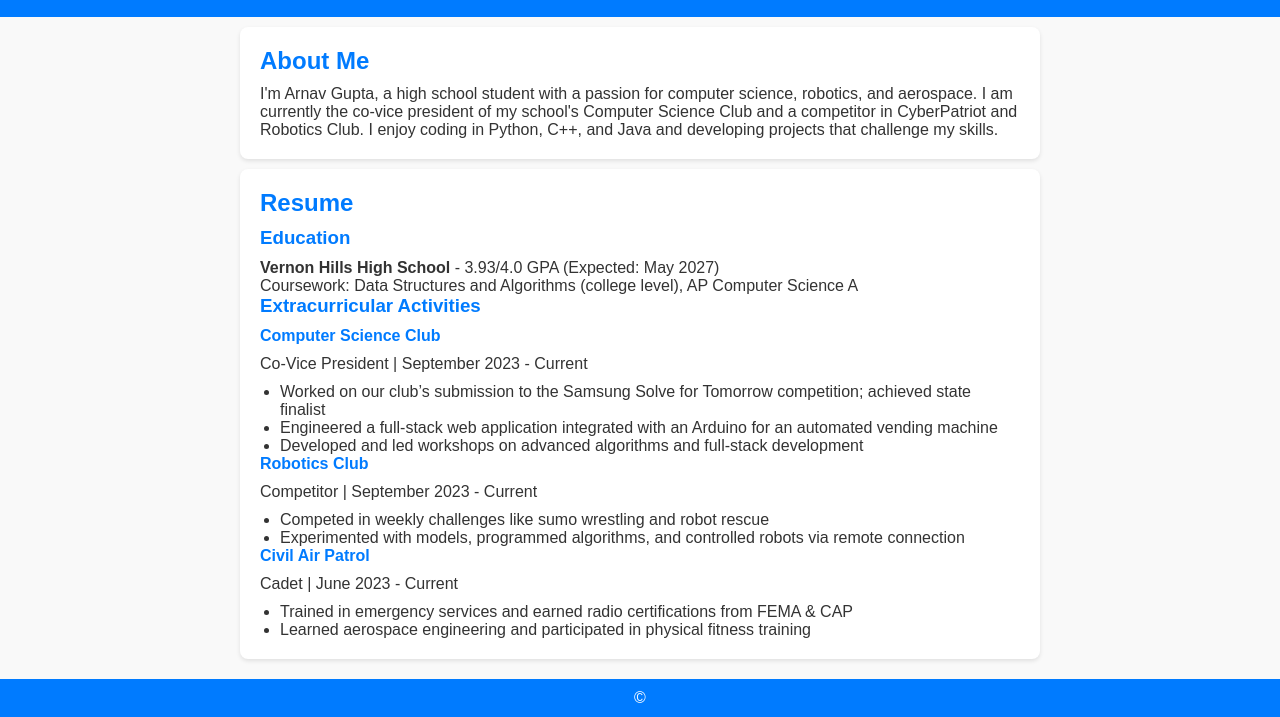
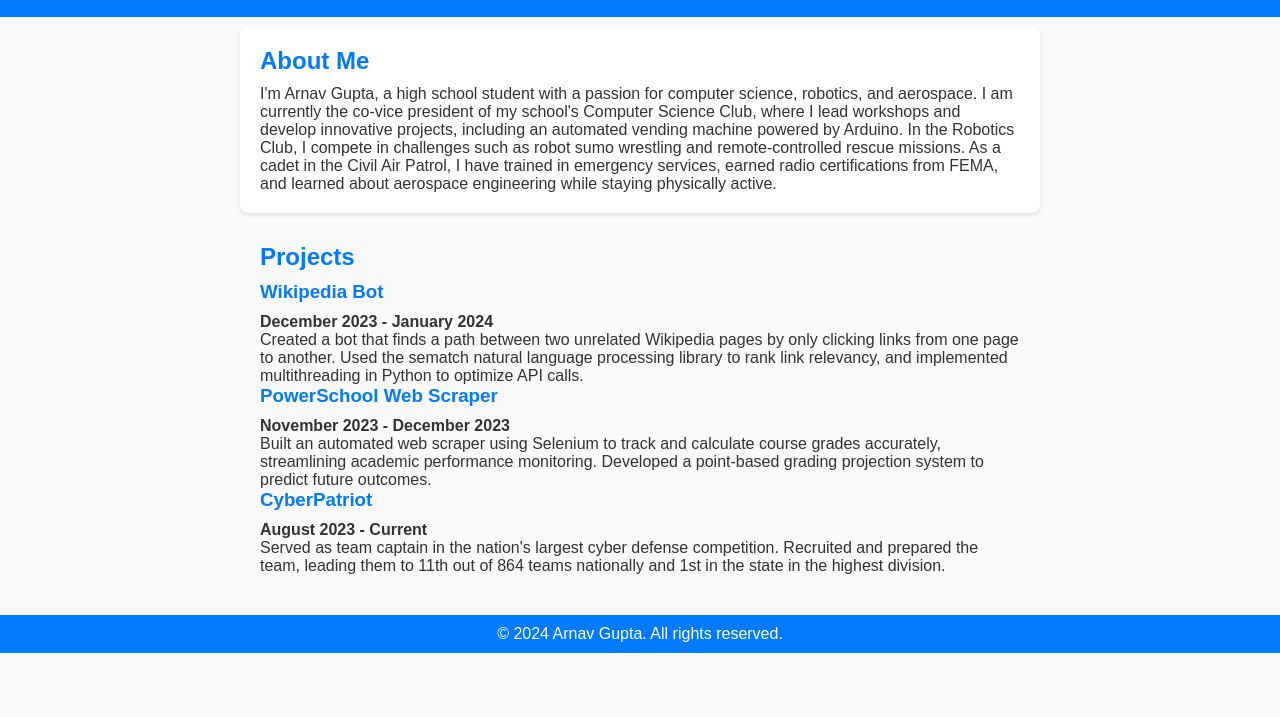
Before and after one commit to agnasa06/agnasa06.github.io, a plain HTML site: page index.html in a window 1280 px wide. Shown: the part 83-800 px from the top of the page. Drawn offline with Linux system fonts and the light colour scheme.

Commit message:
commit 3

```diff
--- a/index.html
+++ b/index.html
@@ -16,44 +16,33 @@
 
     <section class="about-me">
         <h2>About Me</h2>
-        <p>I'm Arnav Gupta, a high school student with a passion for computer science, robotics, and aerospace. I am currently the co-vice president of my school's Computer Science Club and a competitor in CyberPatriot and Robotics Club. I enjoy coding in Python, C++, and Java and developing projects that challenge my skills.</p>
+        <p>I'm Arnav Gupta, a high school student with a passion for computer science, robotics, and aerospace. I am currently the co-vice president of my school's Computer Science Club, where I lead workshops and develop innovative projects, including an automated vending machine powered by Arduino. In the Robotics Club, I compete in challenges such as robot sumo wrestling and remote-controlled rescue missions. As a cadet in the Civil Air Patrol, I have trained in emergency services, earned radio certifications from FEMA, and learned about aerospace engineering while staying physically active.</p>
     </section>
 
-    <section class="resume">
-        <h2>Resume</h2>
+    <section class="projects">
+        <h2>Projects</h2>
 
-        <h3>Education</h3>
-        <p><strong>Vernon Hills High School</strong> - 3.93/4.0 GPA (Expected: May 2027)</p>
-        <p>Coursework: Data Structures and Algorithms (college level), AP Computer Science A</p>
+        <div class="project">
+            <h3>Wikipedia Bot</h3>
+            <p><strong>December 2023 - January 2024</strong></p>
+            <p>Created a bot that finds a path between two unrelated Wikipedia pages by only clicking links from one page to another. Used the sematch natural language processing library to rank link relevancy, and implemented multithreading in Python to optimize API calls.</p>
+        </div>
 
-        <h3>Extracurricular Activities</h3>
-        <h4>Computer Science Club</h4>
-        <p>Co-Vice President | September 2023 - Current</p>
-        <ul>
-            <li>Worked on our club’s submission to the Samsung Solve for Tomorrow competition; achieved state finalist</li>
-            <li>Engineered a full-stack web application integrated with an Arduino for an automated vending machine</li>
-            <li>Developed and led workshops on advanced algorithms and full-stack development</li>
-        </ul>
+        <div class="project">
+            <h3>PowerSchool Web Scraper</h3>
+            <p><strong>November 2023 - December 2023</strong></p>
+            <p>Built an automated web scraper using Selenium to track and calculate course grades accurately, streamlining academic performance monitoring. Developed a point-based grading projection system to predict future outcomes.</p>
+        </div>
 
-        <h4>Robotics Club</h4>
-        <p>Competitor | September 2023 - Current</p>
-        <ul>
-            <li>Competed in weekly challenges like sumo wrestling and robot rescue</li>
-            <li>Experimented with models, programmed algorithms, and controlled robots via remote connection</li>
-        </ul>
-
-        <h4>Civil Air Patrol</h4>
-        <p>Cadet | June 2023 - Current</p>
-        <ul>
-            <li>Trained in emergency services and earned radio certifications from FEMA & CAP</li>
-            <li>Learned aerospace engineering and participated in physical fitness training</li>
-        </ul>
-
-        <!-- Continue with Projects and Competitions, Skills sections here -->
+        <div class="project">
+            <h3>CyberPatriot</h3>
+            <p><strong>August 2023 - Current</strong></p>
+            <p>Served as team captain in the nation's largest cyber defense competition. Recruited and prepared the team, leading them to 11th out of 864 teams nationally and 1st in the state in the highest division.</p>
+        </div>
     </section>
 
     <footer>
-        <p>&copy;</p>
+        <p>&copy; 2024 Arnav Gupta. All rights reserved.</p>
     </footer>
 </body>
 </html>
--- a/styles.css
+++ b/styles.css
@@ -67,4 +67,25 @@ footer {
     padding: 10px 0;
     background-color: #007bff;
     color: white;
+    .projects {
+        background-color: #fff;
+        padding: 20px;
+        margin: 20px auto;
+        border-radius: 8px;
+        box-shadow: 0 2px 4px rgba(0, 0, 0, 0.1);
+        max-width: 800px;
+    }
+
+    .project {
+        margin-bottom: 20px;
+    }
+
+    .project h3 {
+        color: #007bff;
+        margin-bottom: 5px;
+    }
+
+    .project p {
+        margin: 5px 0;
+    }
 }
```
